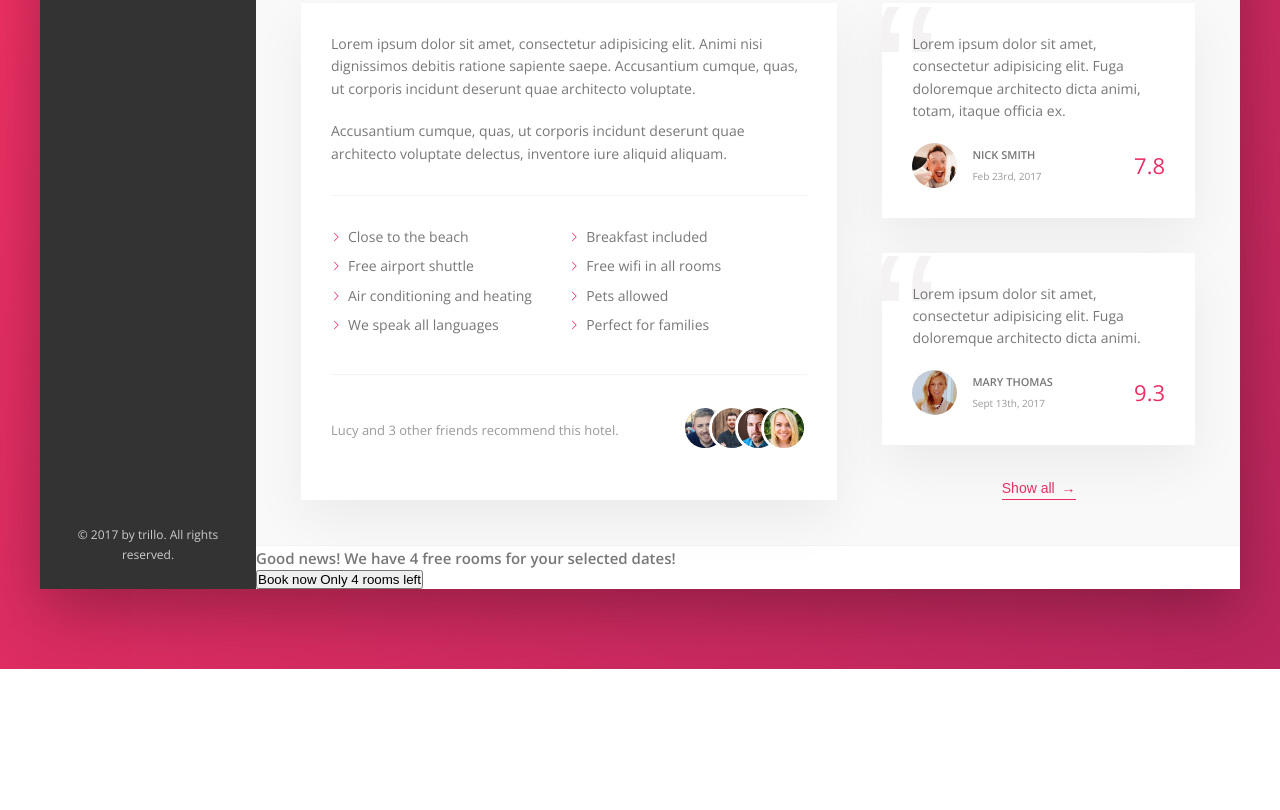
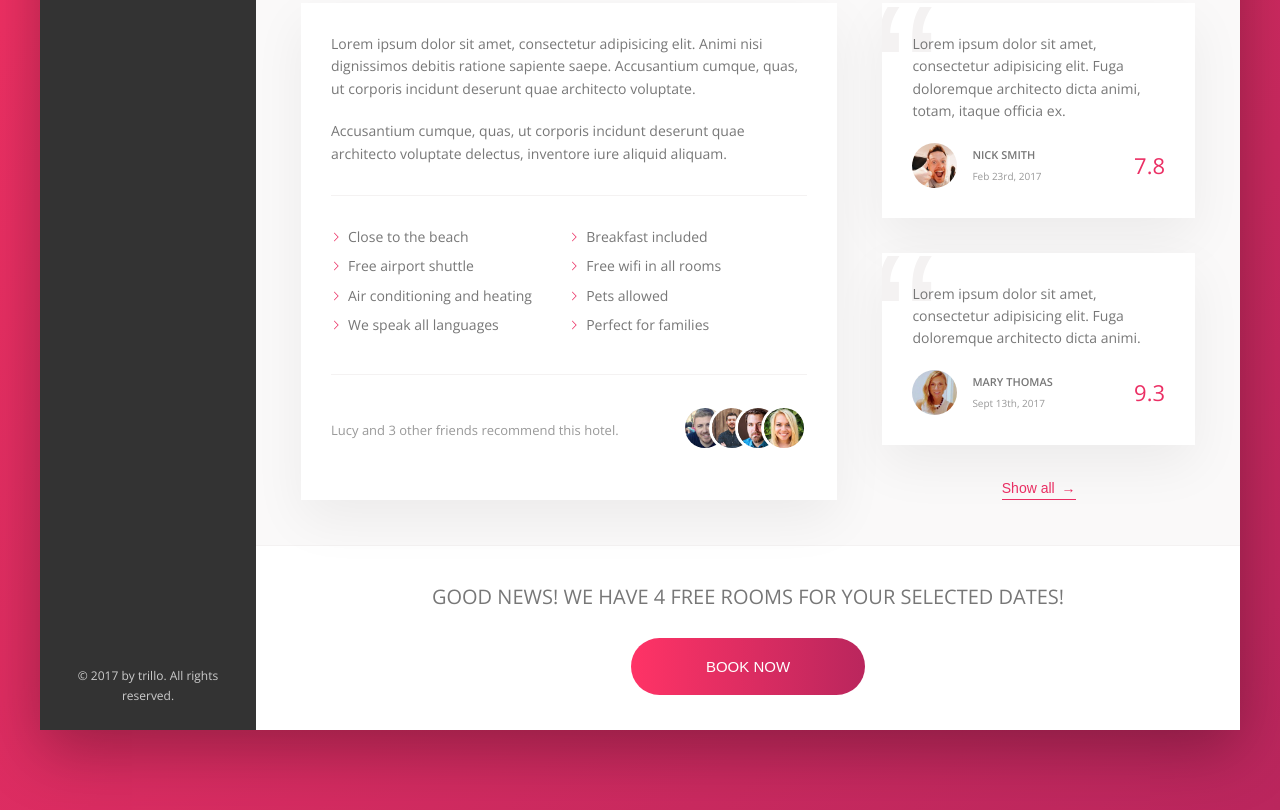
Before and after one commit to raveneliette/trillo-project-webpage, a website built with Parcel: page index.html in a window 1280 px wide. Shown: the part 644-1454 px from the top of the page. Before the commit the page ends 1313 px from the top, so only its background shows below. Built offline with nearby package versions, Linux system fonts and the light colour scheme.

Commit message:
Added call to action components styles

```diff
--- a/sass/_components.scss
+++ b/sass/_components.scss
@@ -379,9 +379,9 @@
         margin-right: auto; //automatically calculated space in the right
     }
 
-    &__friends {
-        // margin-left: auto; //Alternative automatically calculated space in the left
-    }
+    // &__friends {
+    //     // margin-left: auto; //Alternative automatically calculated space in the left
+    // }
 
     &__photo {
         height: 4rem;
@@ -459,3 +459,69 @@
         z-index: 1;
     }
 }
+
+
+/////////////////////////////////////////////////
+// Call To Action
+.cta {
+    padding: 3.5rem 0;
+    text-align: center;
+
+    &__book-now {
+        font-size: 2rem;
+        font-weight: 300;
+        text-transform: uppercase;
+        margin-bottom: 2.5rem;
+    }
+}
+
+
+/////////////////////////////////////////////////
+// Call To Action
+.btn {
+    font-size: 1.5rem;
+    font-weight: 300;
+    text-transform: uppercase;
+    border-radius: 100px;
+    border: none;
+    background-image: linear-gradient(to right, var(--color-primary-light), var(--color-primary-dark));
+    color: #fff;
+    position: relative;
+    overflow: hidden;
+    cursor: pointer;
+
+    & > * {
+        display: inline-block;//Overwrite the span default display inline to inline-block
+        height: 100%;
+        width: 100%;
+        transition: all .2s;
+    }
+
+    &__visible {
+        padding: 2rem 7.5rem;
+    }
+
+    &__invisible {
+        position:absolute;
+        padding: 2rem 0;
+        left: 0;
+        top: -100%;
+    }
+
+    &:hover {
+        background-image: linear-gradient(to left, var(--color-primary-light), var(--color-primary-dark)); //Changed background gradient color direction when hover
+    }
+
+    &:hover &__visible {
+        transform: translateY(100%);
+    }
+
+    &:hover &__invisible {
+        top: 0;
+    }
+
+    &:focus {
+        outline: none;
+        animation: pulsate 1s infinite;
+    }
+}
```
